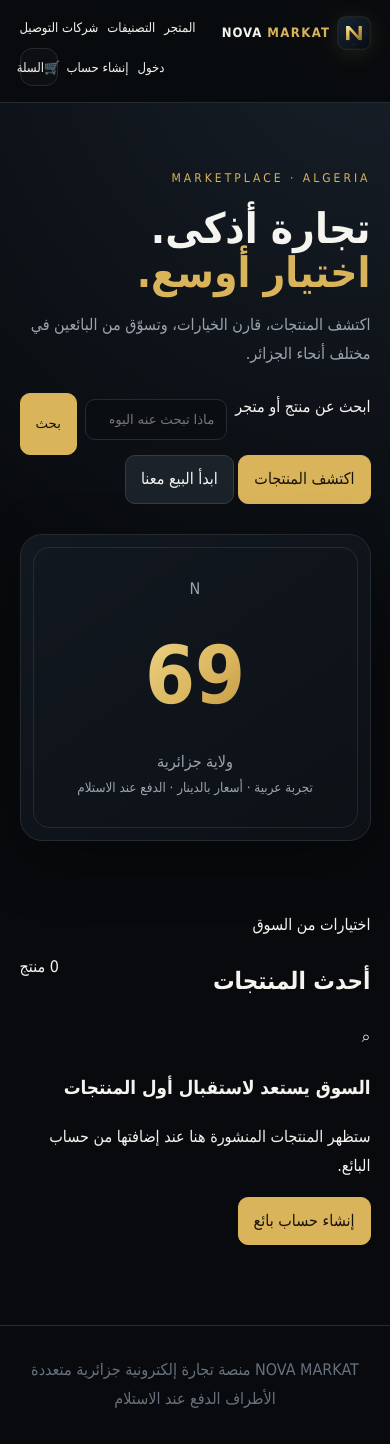
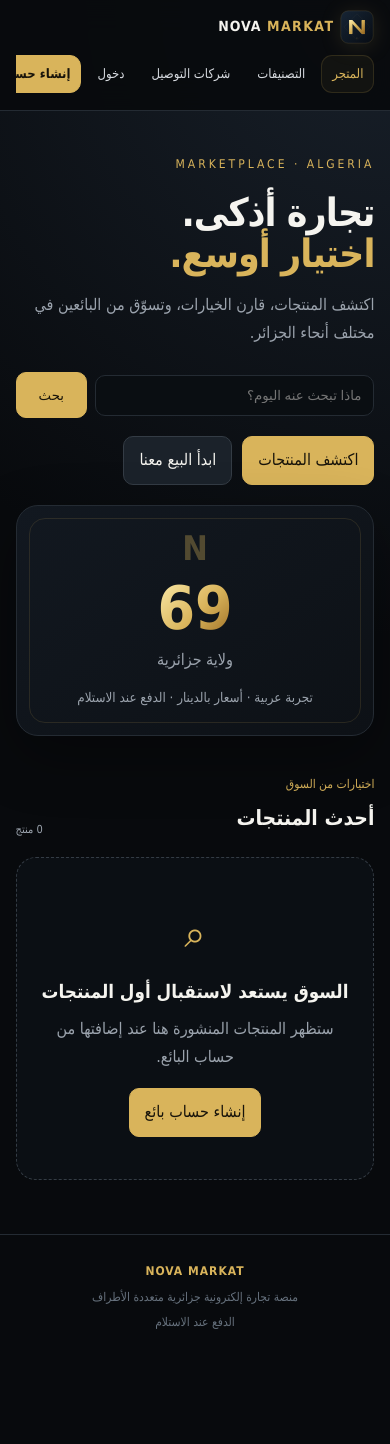
Before and after one commit to ml7049342-netizen/NOVA_MARKAT, a Django app: page / in a window 390 px wide. After the commit the page ends 1329 px from the top, so only its background shows below. Run offline with Django 5.2, Linux system fonts and the light colour scheme; data that the repository does not hold is empty.

Commit message:
Polish responsive marketplace navigation and homepage layout

```diff
--- a/static/css/style.css
+++ b/static/css/style.css
@@ -16,3 +16,96 @@ button:focus-visible,a:focus-visible,input:focus-visible,textarea:focus-visible,
 .hero-card:before{content:"";position:absolute;inset:12px;border:1px solid #d9b45b22;border-radius:16px;pointer-events:none}
 .hero-card strong{background:linear-gradient(135deg,#fff0b1,#d9b45b 55%,#95651e);background-clip:text;-webkit-background-clip:text;color:transparent}
 @media(max-width:800px){.brand img{width:34px;height:34px}.brand{font-size:13px;gap:6px}nav{font-size:13px}}
+
+
+/* Marketplace layout refresh: clearer hierarchy, readable navigation and responsive cards */
+.site-header{gap:24px;padding:12px clamp(16px,4vw,56px);min-height:76px}
+.main-nav{display:flex;align-items:center;justify-content:flex-start;gap:6px;flex-wrap:wrap;font-size:13px}
+.main-nav .nav-link{display:inline-flex;align-items:center;min-height:40px;padding:7px 11px;border:1px solid transparent;border-radius:11px;color:#d7dbe0;white-space:nowrap}
+.main-nav .nav-link:hover,.main-nav .nav-link.is-active{color:var(--gold);background:#d9b45b0d;border-color:#d9b45b25}
+.main-nav .nav-signup{background:var(--gold);color:#17130a;border-color:var(--gold);font-weight:700}
+.main-nav .nav-signup:hover{background:#f0d17c;color:#17130a}
+.nav-logout-form{display:inline-flex;margin:0}
+.main-nav .nav-logout{min-height:38px;padding:6px 10px;border-radius:10px}
+.main-nav .nav-cart{display:inline-flex;gap:6px;width:auto;min-height:40px;padding:7px 12px;white-space:nowrap}
+main{min-height:65vh}
+.hero{gap:clamp(22px,4vw,56px);padding:36px 0 18px;min-height:410px}
+.hero-copy{min-width:0}
+.hero h1{letter-spacing:-1px}
+.hero-actions{display:flex;gap:10px;flex-wrap:wrap;margin-top:18px}
+.hero-actions .btn{min-height:42px;display:inline-flex;align-items:center;justify-content:center}
+.hero-card{min-height:270px;display:flex;flex-direction:column;align-items:center;justify-content:center;gap:3px}
+.hero-card .hero-mark{font-size:34px;font-weight:800;line-height:1;color:#d9b45b55;margin-bottom:6px}
+.hero-card strong{line-height:1.15}
+.hero-card small{max-width:260px;margin-top:8px}
+.section{scroll-margin-top:100px}
+.section-head{margin-bottom:18px}
+.section-head h2{margin:2px 0;font-size:clamp(21px,3vw,29px)}
+.section-kicker{font-size:12px;color:var(--gold)}
+.section-hint{font-size:13px;color:var(--muted);white-space:nowrap}
+.category-list{display:grid;grid-template-columns:repeat(auto-fit,minmax(165px,1fr));gap:10px}
+.category-chip{display:flex;align-items:center;gap:10px;min-height:58px;padding:12px 14px;border:1px solid var(--line);border-radius:14px;background:linear-gradient(135deg,#121820,#0c1015);transition:border-color .18s ease,transform .18s ease,background .18s ease}
+.category-chip:hover{border-color:#d9b45b88;background:#d9b45b0b;transform:translateY(-2px)}
+.category-dot{display:inline-flex;align-items:center;justify-content:center;width:30px;height:30px;border-radius:10px;background:#d9b45b14;color:var(--gold);flex-shrink:0}
+.category-chip>span:nth-child(2){font-size:14px;flex:1}
+.category-arrow{color:var(--gold);opacity:.8}
+.product-card{display:flex;flex-direction:column;min-width:0;transition:transform .18s ease,border-color .18s ease}
+.product-card:hover{transform:translateY(-3px);border-color:#d9b45b55}
+.product-card .pic{height:clamp(150px,18vw,220px);margin:0;overflow:hidden}
+.product-card .pic img{transition:transform .25s ease}
+.product-card:hover .pic img{transform:scale(1.035)}
+.product-placeholder{font-weight:800;font-size:26px;letter-spacing:3px;color:#d9b45b66}
+.product-card .card-body{display:flex;flex:1;flex-direction:column;align-items:flex-start}
+.product-category{color:var(--muted);font-size:12px}
+.product-card .card-body h3{font-size:16px;line-height:1.5}
+.product-card .card-body p{margin:5px 0 10px;line-height:1.7}
+.product-price{margin-top:auto!important}
+.product-action{display:flex;align-items:center;justify-content:space-between;gap:12px;width:100%;margin-top:8px}
+.empty-state{grid-column:1/-1;text-align:center;padding:42px 20px;border:1px dashed #343c45;border-radius:20px;background:#10151b88}
+.empty-state h3{margin:6px 0}
+.empty-state p{max-width:480px;margin:0 auto 16px;color:var(--muted)}
+.empty-icon{display:block;font-size:38px;color:var(--gold)}
+.sr-only{position:absolute;width:1px;height:1px;padding:0;margin:-1px;overflow:hidden;clip:rect(0,0,0,0);white-space:nowrap;border:0}
+.site-footer{display:flex;justify-content:center;align-items:center;flex-wrap:wrap;gap:8px 20px;padding:26px 5%;font-size:12px}
+.site-footer span:first-child{color:var(--gold);font-weight:700;letter-spacing:1px}
+.search{align-items:center}
+.search input{min-width:0;margin:0}
+.search button{flex-shrink:0;min-height:46px;padding-inline:22px}
+@media(max-width:1050px){
+ .site-header{align-items:center;flex-wrap:wrap;gap:10px 20px}
+ .main-nav{width:100%;justify-content:flex-start}
+}
+@media(max-width:800px){
+ main{padding:18px 4% 54px}
+ .site-header{position:sticky;padding:10px 4%;gap:9px}
+ .brand{font-size:14px}
+ .main-nav{display:flex;flex-wrap:nowrap;overflow-x:auto;overflow-y:hidden;width:100%;gap:5px;padding:2px 0 7px;scrollbar-width:thin;overscroll-behavior-inline:contain}
+ .main-nav .nav-link,.main-nav .nav-cart,.main-nav .nav-logout{flex:0 0 auto;min-height:38px;padding:6px 10px}
+ .main-nav .nav-logout-form{flex:0 0 auto}
+ .hero{padding:20px 0 5px;gap:20px}
+ .hero h1{font-size:clamp(38px,10vw,58px)}
+ .hero-card{min-height:210px;padding:25px}
+ .hero-card strong{font-size:60px}
+ .category-list{grid-template-columns:repeat(2,minmax(0,1fr));gap:8px}
+ .category-chip{padding:10px;min-height:54px;gap:7px}
+ .category-chip>span:nth-child(2){font-size:12px}
+ .grid{grid-template-columns:repeat(2,minmax(0,1fr));gap:10px}
+ .product-card .pic{height:clamp(125px,35vw,190px)}
+ .product-card .card-body{padding:12px}
+ .product-card .card-body h3{font-size:14px}
+ .product-card .card-body p{font-size:12px}
+ .product-price{font-size:16px!important}
+ .product-action{font-size:12px;padding:8px 10px}
+ .section{margin-top:28px;scroll-margin-top:130px}
+ .section-head{align-items:flex-end}
+ .section-hint{font-size:11px}
+ .site-footer{flex-direction:column;gap:4px}
+}
+@media(max-width:360px){
+ .category-list{grid-template-columns:1fr}
+ .grid{grid-template-columns:1fr}
+ .hero-actions .btn{width:100%}
+}
+@media(prefers-reduced-motion:reduce){
+ *,*::before,*::after{scroll-behavior:auto!important;transition:none!important;animation:none!important}
+}
```
